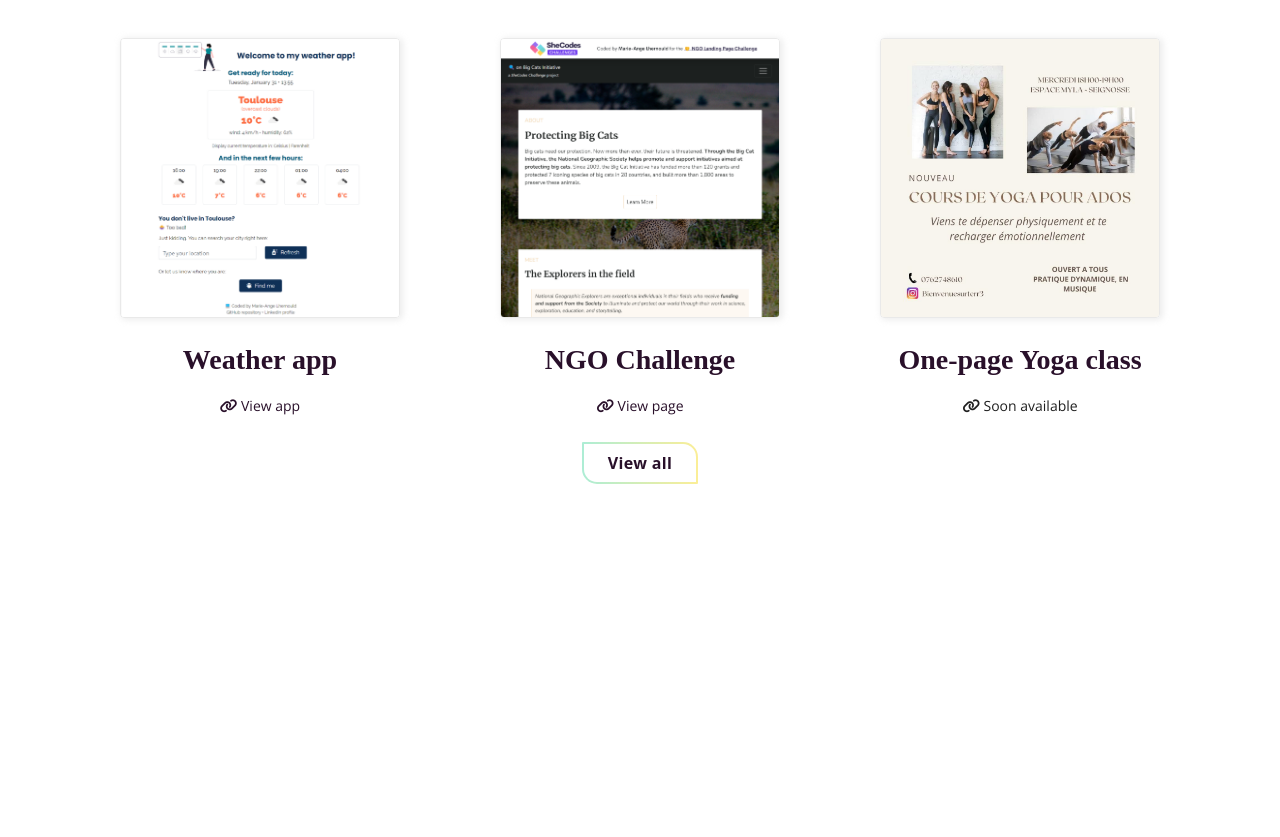
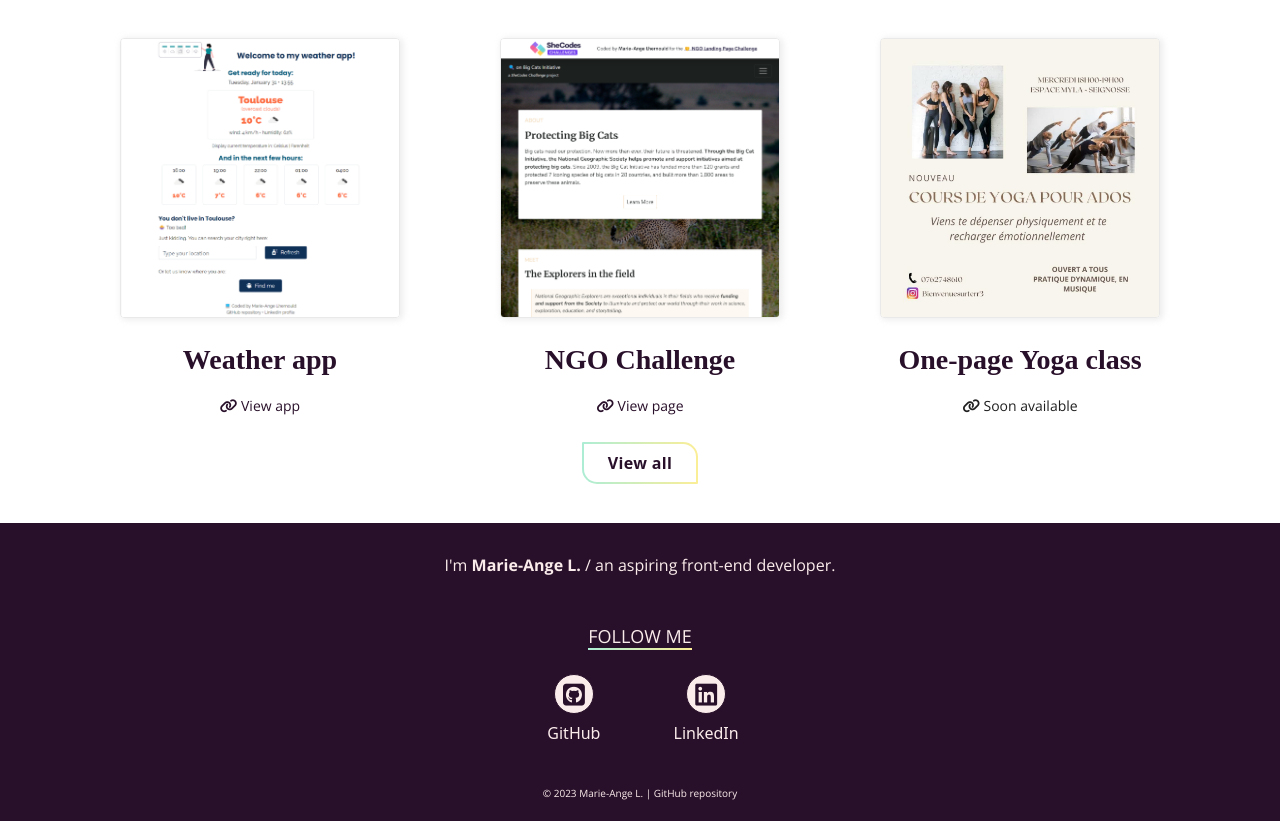
Before and after one commit to Marie-Ange-L/Responsive-Portfolio-project, a plain HTML site: page index.html in a window 1280 px wide. Shown: the part 952-1789 px from the top of the page. Before the commit the page ends 1475 px from the top, so only its background shows below. Drawn offline with nearby package versions, Linux system fonts and the light colour scheme; a web font is replaced by a local one.

Commit message:
Added footer

```diff
--- a/index.html
+++ b/index.html
@@ -153,5 +153,37 @@
 				>
 			</div>
 		</div>
+		<footer>
+			<div class="container text-center">
+				<p>
+					I'm <strong>Marie-Ange L.</strong> / an aspiring front-end developer.
+				</p>
+				<p class="mb-4"><span class="footer-title">Follow me</span></p>
+				<ul class="footer-follow">
+					<li class="ms-4 me-4">
+						<a
+							href="https://github.com/Marie-Ange-L"
+							target="_blank"
+							title="My profile on GitHub (new tab)"
+							><i class="fa-brands fa-square-github"></i>GitHub</a
+						>
+					</li>
+					<li class="ms-4 me-4">
+						<a
+							href="https://www.linkedin.com/in/marie-ange-lhernould/"
+							target="_blank"
+							title="My profile on LinkedIn (new tab)"
+							><i class="fa-brands fa-linkedin"></i>LinkedIn</a
+						>
+					</li>
+				</ul>
+				<p class="copyright">
+					© 2023 Marie-Ange L. |
+					<a href="https://github.com/Marie-Ange-L/Responsive-Portfolio-project"
+						>GitHub repository</a
+					>
+				</p>
+			</div>
+		</footer>
 	</body>
 </html>
--- a/src/style.css
+++ b/src/style.css
@@ -341,6 +341,87 @@ a:hover {
 .follow li {
 	font-size: 20px;
 	line-height: 45px;
+	text-align: center;
+}
+
+.follow a:hover {
+	font-weight: 600;
+	text-decoration: none;
+}
+
+footer {
+	background-color: var(--primary-color);
+}
+
+footer p {
+	color: var(--secondary-color);
+	text-align: center;
+	font-size: 16px;
+	line-height: 25px;
+	padding-top: 30px;
+}
+
+footer ul {
+	margin: 0;
+}
+
+.footer-title {
+	position: relative;
+	font-weight: 400;
+	font-size: 18px;
+	text-transform: uppercase;
+}
+
+.footer-title::before {
+	content: "";
+	position: absolute;
+	top: 100%;
+	width: 100%;
+	left: 0;
+	height: 2px;
+	background: linear-gradient(90deg, var(--color-gradA), var(--color-gradB));
+}
+
+.footer-follow i {
+	border: solid 1px var(--primary-color);
+	border-radius: 50%;
+	font-size: 25px;
+	width: 40px;
+	height: 40px;
+	text-align: center;
+	padding-top: 8px;
+	margin: 0 8px;
+	color: var(--primary-color);
+	background-color: var(--secondary-color);
+}
+.footer-follow li {
+	font-size: 16px;
+	line-height: 35px;
+	max-width: 80px;
+	text-align: center;
+}
+
+.footer-follow a {
+	color: var(--secondary-color);
+}
+
+.footer-follow a:hover {
+	color: var(--secondary-color);
+	text-decoration: none;
+	font-weight: 600;
+}
+
+.copyright {
+	font-size: 10px;
+	padding-bottom: 15px;
+}
+
+.copyright a {
+	color: var(--secondary-color);
+}
+.copyright a:hover {
+	text-decoration: none;
+	font-weight: 600;
 }
 
 @media (max-width: 1200px) {
```
Also changed, not shown: about.html (+32 -0 lines), contact.html (+32 -0 lines), projects.html (+32 -0 lines).
